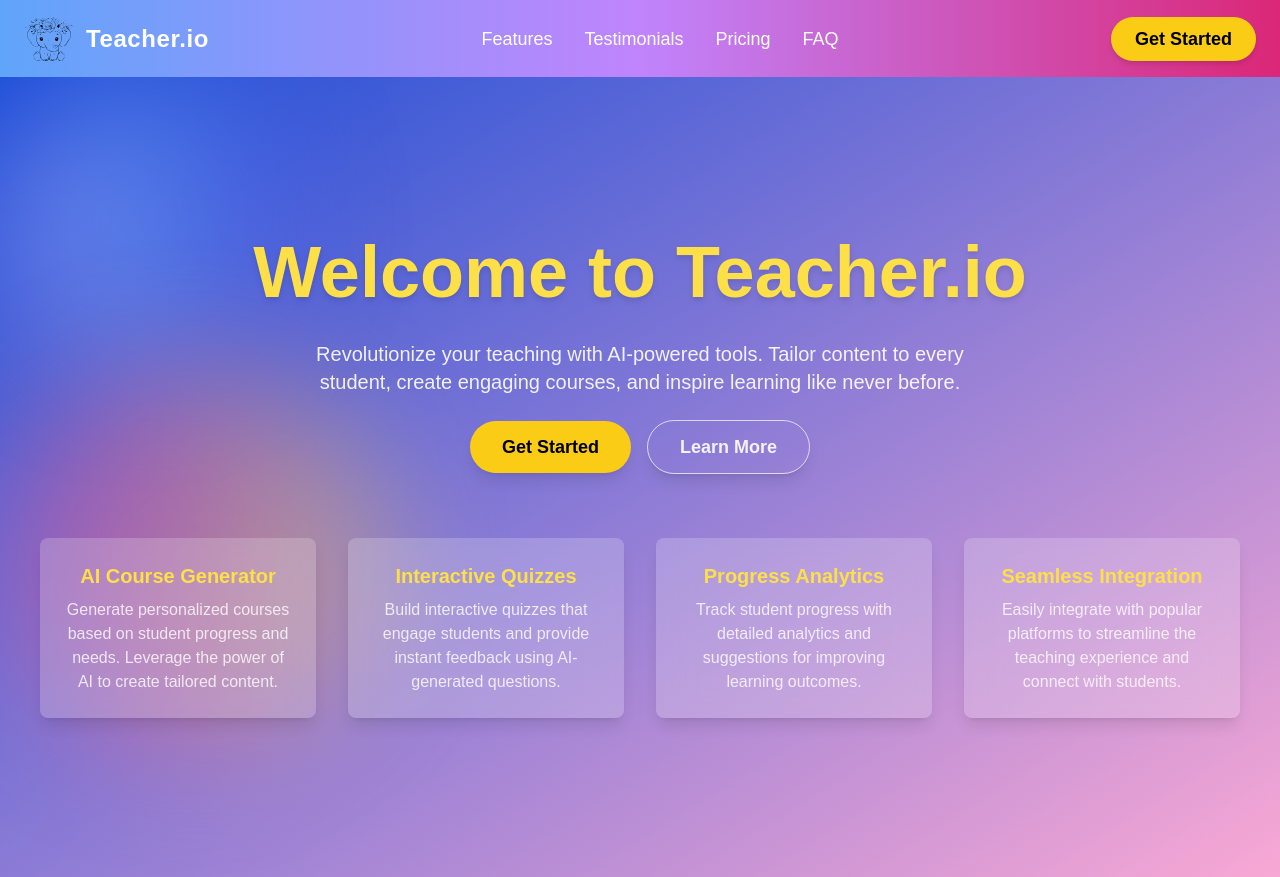
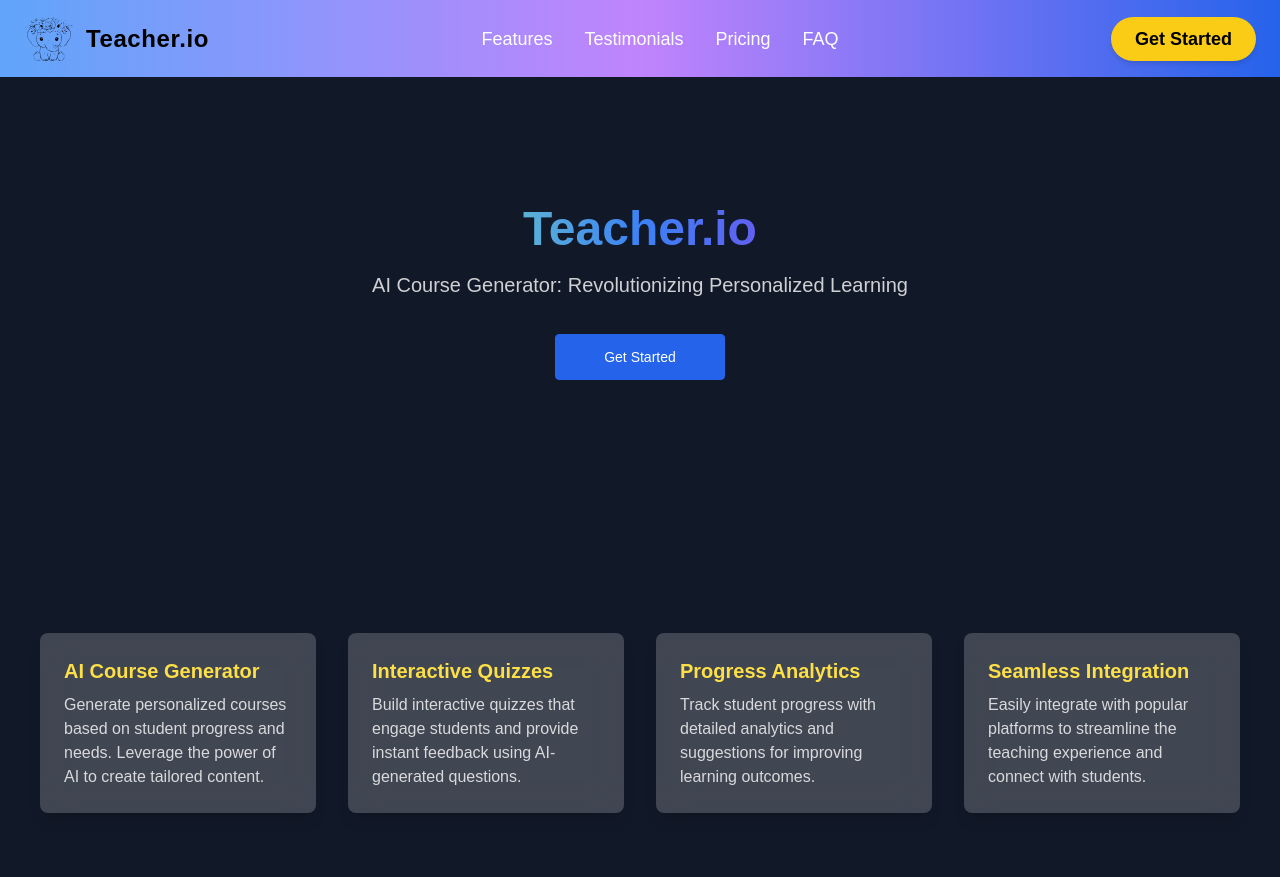
Before and after one commit to Amanyadav2205/AI_COURSE_GENERATOR, a Next.js app: page / in a window 1280 px wide. Built offline with nearby package versions, Linux system fonts and the light colour scheme.

Commit message:
Video_update

```diff
--- a/app/(auth)/sign-in/[[...sign-in]]/page.jsx
+++ b/app/(auth)/sign-in/[[...sign-in]]/page.jsx
@@ -33,8 +33,7 @@ export default function Page() {
           </h2>
 
           <p className="mt-4 leading-relaxed text-white/90">
-            Lorem, ipsum dolor sit amet consectetur adipisicing elit. Eligendi nam dolorum aliquam,
-            quibusdam aperiam voluptatum.
+            Teacher.io is your own course generator at home
           </p>
         </div>
       </section>
@@ -63,7 +62,7 @@ export default function Page() {
             </a>
 
             <h1 className="mt-2 text-2xl font-bold text-gray-900 sm:text-3xl md:text-4xl">
-              Welcome to Squid 🦑
+              Welcome to Teacher.io
             </h1>
 
             <p className="mt-4 leading-relaxed text-gray-500">
--- a/app/_components/Header.jsx
+++ b/app/_components/Header.jsx
@@ -3,11 +3,11 @@ import Image from 'next/image';
 
 const Header = () => {
   return (
-    <header className="flex justify-between items-center px-6 py-4 shadow-lg bg-gradient-to-r from-blue-400 via-purple-400 to-pink-600 text-white">
+    <header className="flex justify-between items-center px-6 py-4 shadow-lg bg-gradient-to-r from-blue-400 via-purple-400 to-blue-600 text-white">
       {/* Logo and Title */}
       <div className="flex items-center space-x-3">
         <Image src="/logo.svg" width={50} height={50} alt="Teacher.io Logo" />
-        <h1 className="text-2xl font-extrabold tracking-wide">Teacher.io</h1>
+        <h1 className="text-2xl font-extrabold tracking-wide text-black">Teacher.io</h1>
       </div>
 
       {/* Navigation Menu */}
@@ -140,6 +140,11 @@ export default Header;
 
 
 
+
+
+
+
+
 // import React from 'react';
 // import Image from 'next/image';
 // import { Button } from "@/components/ui/button";
--- a/app/_components/Hero.jsx
+++ b/app/_components/Hero.jsx
@@ -1,90 +1,73 @@
-"use client";
-import React, { useState } from 'react';
+// "use client";
+// import React, { useState } from 'react';
+// import Link from 'next/link'; // Import Link for navigation
+// import Image from 'next/image'; // Import Image for optimized images
 
-function Hero() {
-  // State to toggle more info
-  const [showMore, setShowMore] = useState(false);
+// function Hero() {
+//   const [showMore, setShowMore] = useState(false);
 
-  return (
-    <section className="relative bg-gradient-to-br from-blue-700 via-white-300 to-pink-300 text-white h-screen flex flex-col justify-center items-center text-center px-4 overflow-hidden">
-      {/* Background Animation */}
-      <div className="absolute inset-0">
-        <div className="bg-gradient-to-r from-purple-300 via-blue-400 to-indigo-600 opacity-40 w-72 h-72 rounded-full blur-3xl animate-pulse top-10 left-10"></div>
-        <div className="bg-gradient-to-l from-yellow-300 via-red-400 to-pink-500 opacity-40 w-96 h-96 rounded-full blur-3xl animate-pulse top-32 right-10"></div>
-      </div>
+//   return (
+//     <section className="relative bg-gradient-to-br from-blue-700 via-white-300 to-pink-300 text-white h-screen flex flex-col justify-center items-center text-center px-4 overflow-hidden">
+//       {/* Background Animation */}
+//       <div className="absolute inset-0">
+//         <div className="bg-gradient-to-r from-purple-300 via-blue-400 to-indigo-600 opacity-40 w-72 h-72 rounded-full blur-3xl animate-pulse top-10 left-10"></div>
+//         <div className="bg-gradient-to-l from-yellow-300 via-red-400 to-pink-500 opacity-40 w-96 h-96 rounded-full blur-3xl animate-pulse top-32 right-10"></div>
+//       </div>
 
-      {/* Main Content */}
-      <div className="z-10 text-center">
-        <h1 className="text-5xl sm:text-7xl font-extrabold bg-clip-text text-transparent bg-gradient-to-r from-yellow-300 via-yellow-00 to-yellow-300 drop-shadow-md">
-          Welcome to Teacher.io
-        </h1>
-        <p className="mt-8 text-lg sm:text-xl text-white/90 max-w-2xl leading-relaxed mx-auto">
-          Revolutionize your teaching with AI-powered tools. Tailor content to every student, create engaging courses, and inspire learning like never before.
-        </p>
-        <div className="mt-6 flex flex-col sm:flex-row items-center gap-4 justify-center">
-          <a
-            href="#features"
-            className="px-8 py-3 bg-yellow-400 text-black rounded-full text-lg font-semibold shadow-lg hover:bg-yellow-500 transition duration-300"
-          >
-            Get Started
-          </a>
-          <button
-            onClick={() => setShowMore(!showMore)}
-            className="px-8 py-3 border border-white/70 text-white/90 rounded-full text-lg font-semibold shadow-lg hover:bg-white/10 hover:border-yellow-400 transition duration-300"
-          >
-            {showMore ? "Hide Details" : "Learn More"}
-          </button>
-        </div>
-      </div>
+//       {/* Main Content */}
+//       <div className="z-10 text-center">
+//         <h1 className="text-5xl sm:text-7xl font-extrabold bg-clip-text text-transparent bg-gradient-to-r from-yellow-300 via-yellow-00 to-yellow-300 drop-shadow-md">
+//           Welcome to Teacher.io
+//         </h1>
+//         <p className="mt-8 text-lg sm:text-xl text-white/90 max-w-2xl leading-relaxed mx-auto">
+//           Revolutionize your teaching with AI-powered tools. Tailor content to every student, create engaging courses, and inspire learning like never before.
+//         </p>
+//         <div className="mt-6 flex flex-col sm:flex-row items-center gap-4 justify-center">
+//           <Link
+//             href="/dashboard" // Specify the destination path
+//             className="px-8 py-3 bg-yellow-400 text-black rounded-full text-lg font-semibold shadow-lg hover:bg-yellow-500 transition duration-300"
+//           >
+//             Get Started
+//           </Link>
+//           <button
+//             onClick={() => setShowMore(!showMore)}
+//             className="px-8 py-3 border border-white/70 text-white/90 rounded-full text-lg font-semibold shadow-lg hover:bg-white/10 hover:border-yellow-400 transition duration-300"
+//           >
+//             {showMore ? "Hide Details" : "Learn More"}
+//           </button>
+//         </div>
+//       </div>
 
-      {/* Additional Content - Toggled */}
-      {showMore && (
-        <div className="z-10 mt-8 bg-white/10 p-6 rounded-lg backdrop-blur-md shadow-md max-w-xl text-white text-left mx-auto">
-          <h3 className="text-2xl font-bold mb-3 text-yellow-300">Why Choose Teacher.io?</h3>
-          <ul className="list-disc ml-6 space-y-2">
-            <li>AI-driven course generation for personalized learning.</li>
-            <li>Interactive tools to boost student engagement.</li>
-            <li>Analytics to track progress and improve outcomes.</li>
-            <li>Seamless integration with popular platforms.</li>
-          </ul>
-        </div>
-      )}
+//       {/* Additional Content - Toggled */}
+//       {showMore && (
+//         <div className="z-10 mt-8 bg-white/10 p-6 rounded-lg backdrop-blur-md shadow-md max-w-xl text-white text-left mx-auto">
+//           <h3 className="text-2xl font-bold mb-3 text-yellow-300">Why Choose Teacher.io?</h3>
+//           <ul className="list-disc ml-6 space-y-2">
+//             <li>AI-driven course generation for personalized learning.</li>
+//             <li>Interactive tools to boost student engagement.</li>
+//             <li>Analytics to track progress and improve outcomes.</li>
+//             <li>Seamless integration with popular platforms.</li>
+//           </ul>
+//         </div>
+//       )}
 
-      {/* AI Features Section */}
-      <div className="z-10 mt-16 grid grid-cols-1 sm:grid-cols-2 lg:grid-cols-4 gap-8 px-6 max-w-screen-xl">
-        <div className="bg-white/20 p-6 rounded-lg shadow-lg backdrop-blur-lg hover:scale-105 transition-transform duration-300">
-          <h3 className="text-xl font-semibold text-yellow-300">AI Course Generator</h3>
-          <p className="text-white/80 mt-2">
-            Generate personalized courses based on student progress and needs. Leverage the power of AI to create tailored content.
-          </p>
-        </div>
+//       {/* Example Course Card */}
+//       <div className="z-10 mt-16 grid grid-cols-1 sm:grid-cols-2 lg:grid-cols-4 gap-8 px-6 max-w-screen-xl">
+//         <Link href={'/course/' + 123}>
+//           <Image
+//             src="/example-course-banner.jpg"
+//             alt="Course Banner"
+//             width={300}
+//             height={200}
+//             className="w-full h-[200px] object-cover rounded-lg"
+//           />
+//         </Link>
+//       </div>
+//     </section>
+//   );
+// }
 
-        <div className="bg-white/20 p-6 rounded-lg shadow-lg backdrop-blur-lg hover:scale-105 transition-transform duration-300">
-          <h3 className="text-xl font-semibold text-yellow-300">Interactive Quizzes</h3>
-          <p className="text-white/80 mt-2">
-            Build interactive quizzes that engage students and provide instant feedback using AI-generated questions.
-          </p>
-        </div>
-
-        <div className="bg-white/20 p-6 rounded-lg shadow-lg backdrop-blur-lg hover:scale-105 transition-transform duration-300">
-          <h3 className="text-xl font-semibold text-yellow-300">Progress Analytics</h3>
-          <p className="text-white/80 mt-2">
-            Track student progress with detailed analytics and suggestions for improving learning outcomes.
-          </p>
-        </div>
-
-        <div className="bg-white/20 p-6 rounded-lg shadow-lg backdrop-blur-lg hover:scale-105 transition-transform duration-300">
-          <h3 className="text-xl font-semibold text-yellow-300">Seamless Integration</h3>
-          <p className="text-white/80 mt-2">
-            Easily integrate with popular platforms to streamline the teaching experience and connect with students.
-          </p>
-        </div>
-      </div>
-    </section>
-  );
-}
-
-export default Hero;
+// export default Hero;
 
 
 // "use client";
@@ -311,35 +294,65 @@ export default Hero;
 // }
 
 // export default Hero;
+import React from 'react';
+import Link from 'next/link';
 
+function Hero() {
+  return (
+    <section className="flex-grow bg-gray-900 text-white h-screen">
+      <div className="mx-auto max-w-screen-xl px-4 py-16 lg:flex lg:items-center h-full flex flex-col justify-center">
+        {/* Header Content */}
+        <div className="mx-auto text-center flex-grow mt-16">
+          <h1 className="bg-gradient-to-r from-green-300 via-blue-500 to-purple-600 bg-clip-text text-3xl font-extrabold text-transparent sm:text-5xl">
+            <span className="sm:block"> Teacher.io </span>
+          </h1>
+          <p className="mx-auto mt-4 max-w-xl sm:text-xl/relaxed text-lg sm:text-xl text-white/80">
+            AI Course Generator: Revolutionizing Personalized Learning
+          </p>
 
-// import React from 'react';
+          <div className="mt-8 flex justify-center">
+            <Link
+              href="/dashboard"
+              className="block w-full rounded border border-blue-600 bg-blue-600 px-12 py-3 text-sm font-medium text-white hover:bg-transparent hover:text-white focus:outline-none focus:ring active:text-opacity-75 sm:w-auto"
+            >
+              Get Started
+            </Link>
+          </div>
+        </div>
 
-// function Hero() {
-//   return (
-//     <section className="flex-grow bg-gray-900 text-white h-[calc(100vh-80px)]">
-//       <div className="mx-auto max-w-screen-xl px-4 py-32 lg:flex lg:items-center h-full">
-//         <div className="mx-auto max-w-3xl text-center">
-//           <h1 className="bg-gradient-to-r from-green-300 via-blue-500 to-purple-600 bg-clip-text text-3xl font-extrabold text-transparent sm:text-5xl">
+        {/* AI Features */}
+        <div className="z-10 mt-16 grid grid-cols-1 sm:grid-cols-2 lg:grid-cols-4 gap-8 px-6 max-w-screen-xl mx-auto">
+          <div className="bg-white/20 p-6 rounded-lg shadow-lg backdrop-blur-lg hover:scale-105 transition-transform duration-300">
+            <h3 className="text-xl font-semibold text-yellow-300">AI Course Generator</h3>
+            <p className="text-white/80 mt-2">
+              Generate personalized courses based on student progress and needs. Leverage the power of AI to create tailored content.
+            </p>
+          </div>
 
-//             <span className="sm:block"> Teacher.io </span>
-//           </h1>
-//           <p className="mx-auto mt-4 max-w-xl sm:text-xl/relaxed">
-//           AI Course Generator: Revolutionizing Personalized Learning
+          <div className="bg-white/20 p-6 rounded-lg shadow-lg backdrop-blur-lg hover:scale-105 transition-transform duration-300">
+            <h3 className="text-xl font-semibold text-yellow-300">Interactive Quizzes</h3>
+            <p className="text-white/80 mt-2">
+              Build interactive quizzes that engage students and provide instant feedback using AI-generated questions.
+            </p>
+          </div>
 
-//           </p>
-//           <div className="mt-8 flex flex-wrap justify-center gap-4">
-//             <a
-//               className="block w-full rounded border border-blue-600 bg-blue-600 px-12 py-3 text-sm font-medium text-white hover:bg-transparent hover:text-white focus:outline-none focus:ring active:text-opacity-75 sm:w-auto"
-//               href="#"
-//             >
-//               Get Started
-//             </a>
-//           </div>
-//         </div>
-//       </div>
-//     </section>
-//   );
-// }
+          <div className="bg-white/20 p-6 rounded-lg shadow-lg backdrop-blur-lg hover:scale-105 transition-transform duration-300">
+            <h3 className="text-xl font-semibold text-yellow-300">Progress Analytics</h3>
+            <p className="text-white/80 mt-2">
+              Track student progress with detailed analytics and suggestions for improving learning outcomes.
+            </p>
+          </div>
 
-// export default Hero;
+          <div className="bg-white/20 p-6 rounded-lg shadow-lg backdrop-blur-lg hover:scale-105 transition-transform duration-300">
+            <h3 className="text-xl font-semibold text-yellow-300">Seamless Integration</h3>
+            <p className="text-white/80 mt-2">
+              Easily integrate with popular platforms to streamline the teaching experience and connect with students.
+            </p>
+          </div>
+        </div>
+      </div>
+    </section>
+  );
+}
+
+export default Hero;
--- a/configs/schema.jsx
+++ b/configs/schema.jsx
@@ -9,7 +9,7 @@ export const CourseList=pgTable('courseList',{
      level:varchar('level').notNull(),
      includeVideo:varchar('includeVideo').notNull().default('Yes'),
      courseOutput:json('courseOutput').notNull(),
-     createdBy:varchar('createdBy').notNull(),
+     createdBy:varchar('createdBy'),
      userName:varchar('username'),
      userProfileImage:varchar('userProfileImage'),
 })
--- a/package.json
+++ b/package.json
@@ -34,6 +34,7 @@
     "react": "^18.3.1",
     "react-dom": "^18.3.1",
     "react-icons": "^5.3.0",
+    "react-markdown": "^9.0.1",
     "react-youtube": "^10.1.0",
     "tailwind-merge": "^2.5.4",
     "tailwindcss-animate": "^1.0.7",
```
Also changed, not shown: app/course/[courseId]/start/_component/ChapterContent.jsx (+36 -28 lines), 1 other file (tests, documents, lock files or other folders).
